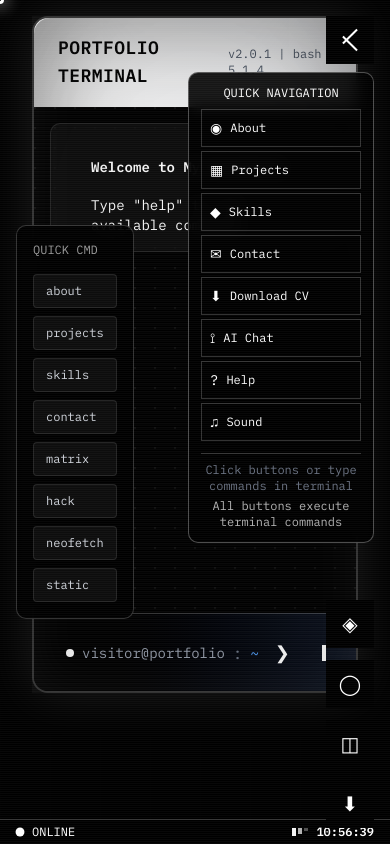
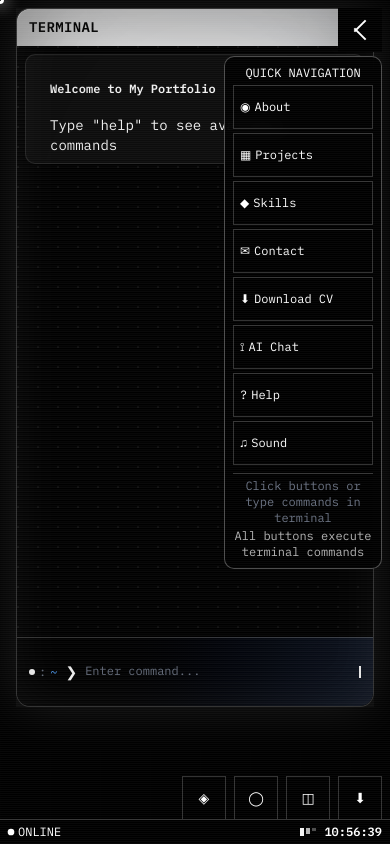
Before and after one commit to Salman-TCM/protfolio-v2, a Next.js app: page / in a window 390 px wide. Both pictures are taken after a click on the button "Toggle navigation menu". Built offline with nearby package versions, Linux system fonts and the light colour scheme.

Commit message:
make responsive

```diff
--- a/app/globals.css
+++ b/app/globals.css
@@ -378,6 +378,101 @@ input[type="text"], textarea {
   background: rgb(200, 200, 200);
 }
 
+/* Retro scrollbar styling for terminal */
+.custom-scrollbar {
+  scrollbar-width: thin;
+  scrollbar-color: rgba(255, 255, 255, 0.3) rgba(255, 255, 255, 0.1);
+}
+
+.custom-scrollbar::-webkit-scrollbar {
+  width: 6px;
+}
+
+.custom-scrollbar::-webkit-scrollbar-track {
+  background: rgba(0, 0, 0, 0.2);
+  border-radius: 3px;
+}
+
+.custom-scrollbar::-webkit-scrollbar-thumb {
+  background: linear-gradient(180deg, #00ff00, #00cc00, #00ff00);
+  border-radius: 3px;
+  border: 1px solid rgba(0, 255, 0, 0.5);
+  box-shadow: inset 0 0 2px rgba(0, 0, 0, 0.3);
+}
+
+.custom-scrollbar::-webkit-scrollbar-thumb:hover {
+  background: linear-gradient(180deg, #00ff00, #00ff00, #00ff00);
+  box-shadow: inset 0 0 2px rgba(0, 255, 0, 0.5), 0 0 4px rgba(0, 255, 0, 0.3);
+}
+
+.custom-scrollbar::-webkit-scrollbar-thumb:active {
+  background: linear-gradient(180deg, #00ff00, #00ff00, #00ff00);
+}
+
+.custom-scrollbar::-webkit-scrollbar-corner {
+  background: rgba(0, 0, 0, 0.1);
+  border-radius: 3px;
+}
+
+/* Mobile-specific responsive improvements */
+@media (max-width: 640px) {
+  /* Better mobile viewport handling */
+  html {
+    -webkit-text-size-adjust: 100%;
+    -ms-text-size-adjust: 100%;
+    touch-action: manipulation;
+  }
+
+  body {
+    font-size: 14px;
+    line-height: 1.4;
+  }
+
+  /* Improve touch targets */
+  button, a, input, textarea, select {
+    min-height: 44px;
+    min-width: 44px;
+  }
+
+  /* Better spacing on mobile */
+  .space-y-4 > * + * {
+    margin-top: 0.75rem;
+  }
+
+  .space-y-6 > * + * {
+    margin-top: 1rem;
+  }
+}
+
+@media (max-width: 480px) {
+  /* Ultra-mobile optimizations */
+  body {
+    font-size: 13px;
+  }
+
+  /* Reduce animations on small screens for performance */
+  @media (prefers-reduced-motion: reduce) {
+    *, *::before, *::after {
+      animation-duration: 0.01ms !important;
+      animation-iteration-count: 1 !important;
+      transition-duration: 0.01ms !important;
+    }
+  }
+}
+
+/* Prevent horizontal scroll on mobile */
+@media (max-width: 768px) {
+  body {
+    overflow-x: hidden;
+  }
+
+  /* Better text wrapping */
+  * {
+    word-wrap: break-word;
+    overflow-wrap: break-word;
+  }
+}
+
 /* Text reveal mask animation */
 @keyframes textReveal {
   from {
--- a/components/floating-navigation.tsx
+++ b/components/floating-navigation.tsx
@@ -22,30 +22,30 @@ const FloatingNavigation = ({ onNavigate }: FloatingNavigationProps) => {
   ]
 
   return (
-    <div className="fixed top-4 sm:top-6 right-4 sm:right-6 z-50 nav-top-right">
+    <div className="fixed top-2 sm:top-4 md:top-6 right-2 sm:right-4 md:right-6 z-50 nav-top-right">
       {/* Main Toggle Button - Improved Design */}
       <motion.button
         whileHover={{ scale: 1.05 }}
         whileTap={{ scale: 0.95 }}
         onClick={() => setIsOpen(!isOpen)}
-        className="w-12 h-12 sm:w-14 sm:h-14 bg-black flex items-center justify-center text-white hover:bg-white hover:text-black transition-all relative group"
+        className="w-10 h-10 sm:w-12 sm:h-12 md:w-14 md:h-14 bg-black flex items-center justify-center text-white hover:bg-white hover:text-black transition-all relative group"
         aria-label="Toggle navigation menu"
       >
         <motion.div
-          className="flex flex-col gap-1 w-5 h-5 justify-center items-center"
+          className="flex flex-col gap-1 w-4 h-4 sm:w-5 sm:h-5 justify-center items-center"
           animate={{ rotate: isOpen ? 180 : 0 }}
           transition={{ duration: 0.3, type: "spring", stiffness: 200 }}
         >
           <motion.span
-            className="w-5 h-0.5 bg-current transition-all origin-center"
+            className="w-4 h-0.5 sm:w-5 bg-current transition-all origin-center"
             animate={{
               rotate: isOpen ? 45 : 0,
-              y: isOpen ? 2.5 : 0
+              y: isOpen ? 2 : 0
             }}
             transition={{ duration: 0.3 }}
           />
           <motion.span
-            className="w-5 h-0.5 bg-current transition-all"
+            className="w-4 h-0.5 sm:w-5 bg-current transition-all"
             animate={{
               opacity: isOpen ? 0 : 1,
               x: isOpen ? -20 : 0
@@ -53,20 +53,20 @@ const FloatingNavigation = ({ onNavigate }: FloatingNavigationProps) => {
             transition={{ duration: 0.2 }}
           />
           <motion.span
-            className="w-5 h-0.5 bg-current transition-all origin-center"
+            className="w-4 h-0.5 sm:w-5 bg-current transition-all origin-center"
             animate={{
               rotate: isOpen ? -45 : 0,
-              y: isOpen ? -2.5 : 0
+              y: isOpen ? -2 : 0
             }}
             transition={{ duration: 0.3 }}
           />
         </motion.div>
 
         {/* Corner accent lines */}
-        <div className="absolute top-0 left-0 w-2 h-2 border-t-2 border-l-2 border-white group-hover:border-black hidden" />
-        <div className="absolute top-0 right-0 w-2 h-2 border-t-2 border-r-2 border-white group-hover:border-black hidden" />
-        <div className="absolute bottom-0 left-0 w-2 h-2 border-b-2 border-l-2 border-white group-hover:border-black hidden" />
-        <div className="absolute bottom-0 right-0 w-2 h-2 border-b-2 border-r-2 border-white group-hover:border-black hidden" />
+        <div className="absolute top-0 left-0 w-1.5 h-1.5 sm:w-2 sm:h-2 border-t border-l border-white group-hover:border-black hidden" />
+        <div className="absolute top-0 right-0 w-1.5 h-1.5 sm:w-2 sm:h-2 border-t border-r border-white group-hover:border-black hidden" />
+        <div className="absolute bottom-0 left-0 w-1.5 h-1.5 sm:w-2 sm:h-2 border-b border-l border-white group-hover:border-black hidden" />
+        <div className="absolute bottom-0 right-0 w-1.5 h-1.5 sm:w-2 sm:h-2 border-b border-r border-white group-hover:border-black hidden" />
       </motion.button>
 
       {/* Navigation Menu - Responsive */}
@@ -76,13 +76,13 @@ const FloatingNavigation = ({ onNavigate }: FloatingNavigationProps) => {
             initial={{ opacity: 0, scale: 0.8, y: 20 }}
             animate={{ opacity: 1, scale: 1, y: 0 }}
             exit={{ opacity: 0, scale: 0.8, y: 20 }}
-            className="absolute top-14 sm:top-16 right-0 bg-black/90 border border-white/30 rounded-lg p-3 sm:p-4 backdrop-blur-sm max-w-[90vw] sm:max-w-none nav-menu-top-right"
+            className="absolute top-12 sm:top-14 md:top-16 right-0 bg-black/90 border border-white/30 rounded-lg p-2 sm:p-3 md:p-4 backdrop-blur-sm max-w-[85vw] sm:max-w-[90vw] md:max-w-none nav-menu-top-right"
           >
-            <div className="text-xs text-white mb-2 sm:mb-3 text-center font-mono">
+            <div className="text-xs text-white mb-1 sm:mb-2 md:mb-3 text-center font-mono">
               QUICK NAVIGATION
             </div>
 
-            <div className="space-y-1 sm:space-y-2 min-w-[160px] sm:min-w-[180px]">
+            <div className="space-y-1 sm:space-y-2 min-w-[140px] sm:min-w-[160px] md:min-w-[180px]">
               {navItems.map((item, index) => (
                 <motion.button
                   key={item.command}
@@ -93,20 +93,20 @@ const FloatingNavigation = ({ onNavigate }: FloatingNavigationProps) => {
                     onNavigate(item.command)
                     setIsOpen(false)
                   }}
-                  className={`w-full flex items-center space-x-2 sm:space-x-3 p-2 sm:p-3 border border-white/20 text-white hover:bg-white hover:text-black transition-all font-mono text-xs sm:text-sm group`}
+                  className={`w-full flex items-center space-x-1 sm:space-x-2 md:space-x-3 p-1.5 sm:p-2 md:p-3 border border-white/20 text-white hover:bg-white hover:text-black transition-all font-mono text-xs sm:text-xs md:text-sm group`}
                 >
-                  <span className="text-sm sm:text-lg">{item.icon}</span>
-                  <span className="flex-1 text-left">{item.label}</span>
+                  <span className="text-xs sm:text-sm md:text-lg">{item.icon}</span>
+                  <span className="flex-1 text-left truncate">{item.label}</span>
                   <span className="text-xs text-gray-500 hidden sm:inline">⏎</span>
                 </motion.button>
               ))}
             </div>
 
-            <div className="mt-3 sm:mt-4 pt-2 sm:pt-3 border-t border-white/20">
+            <div className="mt-2 sm:mt-3 md:mt-4 pt-1 sm:pt-2 md:pt-3 border-t border-white/20">
               <div className="text-xs text-gray-500 text-center font-mono">
                 Click buttons or type commands in terminal
               </div>
-              <div className="text-xs text-white/70 text-center font-mono mt-1">
+              <div className="text-xs text-white/70 text-center font-mono mt-0.5 sm:mt-1">
                 All buttons execute terminal commands
               </div>
             </div>
@@ -120,7 +120,7 @@ const FloatingNavigation = ({ onNavigate }: FloatingNavigationProps) => {
           initial={{ opacity: 0 }}
           animate={{ opacity: 1 }}
           transition={{ delay: 2 }}
-          className="absolute top-14 sm:top-16 right-0 bg-black/80 text-white text-xs p-2 rounded border border-white/30 backdrop-blur-sm pointer-events-none hidden sm:block nav-hint-top-right"
+          className="absolute top-12 sm:top-14 md:top-16 right-0 bg-black/80 text-white text-xs p-1.5 sm:p-2 rounded border border-white/30 backdrop-blur-sm pointer-events-none hidden sm:block nav-hint-top-right"
         >
           Click for navigation
         </motion.div>
--- a/components/social-links.tsx
+++ b/components/social-links.tsx
@@ -35,60 +35,39 @@ const SocialLinks = () => {
   ]
 
   return (
-    <div className="fixed bottom-4 sm:bottom-6 right-4 sm:right-6 z-40 flex flex-col gap-3 sm:gap-4">
+    <div className="fixed bottom-6 sm:bottom-8 md:bottom-8 right-2 sm:right-4 md:right-6 z-40
+                flex flex-row md:flex-col items-center gap-2 sm:gap-3 md:gap-4">
   {socialLinks.map((social, index) => (
-        social.isExternal ? (
     <motion.a
       key={social.label}
       href={social.url}
-            target="_blank"
-            rel="noopener noreferrer"
+      {...(social.isExternal ? { target: "_blank", rel: "noopener noreferrer" } : { download: true })}
       whileHover={{ scale: 1.1 }}
       whileTap={{ scale: 0.95 }}
       initial={{ opacity: 0, x: 20 }}
       animate={{ opacity: 1, x: 0 }}
       transition={{ delay: index * 0.1 }}
-            className="w-12 h-12 sm:w-14 sm:h-14 bg-black text-white flex items-center justify-center text-lg sm:text-xl hover:bg-white hover:text-black transition-all group relative"
-            title={`Visit ${social.label}`}
+      className="w-10 h-10 sm:w-8 md:w-8 lg:w-10 bg-black text-white flex items-center justify-center
+                 text-xs sm:text-sm md:text-base lg:text-xl hover:bg-white hover:text-black
+                 transition-all group relative border border-white/20"
+      title={social.label}
     >
-            <span className="text-xl">{social.icon}</span>
+      <span className="text-sm sm:text-base md:text-lg lg:text-xl">{social.icon}</span>
 
-            {/* Tooltip */}
+      {/* Tooltip - Hidden on mobile, visible on larger screens */}
       <motion.div
         initial={{ opacity: 0, x: 10 }}
         whileHover={{ opacity: 1, x: -5 }}
-              className="absolute right-16 bg-black text-white text-xs px-2 py-1 rounded whitespace-nowrap font-mono pointer-events-none hidden sm:block border border-white/20"
+        className="absolute right-8 sm:right-12 md:right-16 bg-black text-white text-xs px-2 py-1 rounded
+                   whitespace-nowrap font-mono pointer-events-none hidden sm:block border border-white/20"
       >
         {social.label}
       </motion.div>
     </motion.a>
-        ) : (
-          <motion.a
-            key={social.label}
-            href={social.url}
-            download
-            whileHover={{ scale: 1.1 }}
-            whileTap={{ scale: 0.95 }}
-            initial={{ opacity: 0, x: 20 }}
-            animate={{ opacity: 1, x: 0 }}
-            transition={{ delay: index * 0.1 }}
-            className="w-12 h-12 sm:w-14 sm:h-14 bg-black text-white flex items-center justify-center text-lg sm:text-xl hover:bg-white hover:text-black transition-all group relative"
-            title={social.label}
-          >
-            <span className="text-xl">{social.icon}</span>
-
-            {/* Tooltip */}
-            <motion.div
-              initial={{ opacity: 0, x: 10 }}
-              whileHover={{ opacity: 1, x: -5 }}
-              className="absolute right-16 bg-black text-white text-xs px-2 py-1 rounded whitespace-nowrap font-mono pointer-events-none hidden sm:block border border-white/20"
-            >
-              {social.label}
-            </motion.div>
-          </motion.a>
-        )
   ))}
 </div>
+
+
   )
 }
 
--- a/components/status-bar.tsx
+++ b/components/status-bar.tsx
@@ -65,29 +65,29 @@ export function StatusBar() {
 
   return (
     <motion.div
-      className="fixed bottom-0 left-0 right-0 bg-black border-t border-white/20 px-4 py-1 font-mono text-xs z-40"
+      className="fixed bottom-0 left-0 right-0 bg-black border-t border-white/20 px-2 sm:px-3 md:px-4 py-1 sm:py-1.5 md:py-2 font-mono text-xs z-40"
       initial={{ y: 100 }}
       animate={{ y: 0 }}
       transition={{ type: "spring", stiffness: 300, damping: 30 }}
     >
       <div className="max-w-full flex items-center justify-between">
         {/* Left side - System Status */}
-        <div className="flex items-center gap-4">
-          <div className="flex items-center gap-2">
+        <div className="flex items-center gap-2 sm:gap-4">
+          <div className="flex items-center gap-1 sm:gap-2">
             <motion.div
-              className={`w-2 h-2 rounded-full ${networkStatus === 'online' ? 'bg-white' : 'bg-gray-500'}`}
+              className={`w-1.5 h-1.5 sm:w-2 sm:h-2 rounded-full ${networkStatus === 'online' ? 'bg-white' : 'bg-gray-500'}`}
               animate={{
                 scale: networkStatus === 'online' ? [1, 1.2, 1] : 1,
                 opacity: networkStatus === 'online' ? 1 : 0.5
               }}
               transition={{ repeat: Infinity, duration: 2 }}
             />
-            <span className="text-white uppercase">{networkStatus}</span>
+            <span className="text-white uppercase text-xs sm:text-sm">{networkStatus}</span>
           </div>
 
-          <div className="hidden sm:flex items-center gap-2 text-gray-400">
-            <span>CMD:</span>
-            <span className="text-white">{commandCount}</span>
+          <div className="hidden xs:flex items-center gap-2 text-gray-400">
+            <span className="text-xs">CMD:</span>
+            <span className="text-white text-xs">{commandCount}</span>
           </div>
         </div>
 
--- a/components/terminal-interface.tsx
+++ b/components/terminal-interface.tsx
@@ -640,7 +640,7 @@ Made with ❤️ using Next.js and React`
   }
 
   return (
-    <div className="min-h-screen bg-black p-4 md:p-8 font-mono pb-24 relative">
+    <div className="min-h-screen bg-black p-2 sm:p-4 md:p-6 lg:p-8 font-mono pb-20 sm:pb-24 relative">
       {/* Background Grid */}
       <div
         className="fixed inset-0 opacity-5"
@@ -674,21 +674,21 @@ Made with ❤️ using Next.js and React`
 
       <FloatingNavigation onNavigate={handleNavigate} />
 
-      {/* Quick Commands - Left Sidebar */}
+      {/* Quick Commands - Left Sidebar - Hidden on small mobile */}
       {terminalReady && (
         <motion.div
-          className="fixed left-4 top-1/2 transform -translate-y-1/2 z-30"
+          className="fixed left-2 sm:left-4 top-1/2 transform -translate-y-1/2 z-30 hidden sm:block"
           initial={{ opacity: 0, x: -20 }}
           animate={{ opacity: 1, x: 0 }}
           transition={{ delay: 1, duration: 0.5 }}
         >
-          <div className="bg-black/90 backdrop-blur-md p-4 rounded-lg border border-white/20">
-            <div className="flex flex-col gap-2">
-              <div className="text-white font-mono text-xs mb-2 opacity-60">QUICK CMD</div>
+          <div className="bg-black/90 backdrop-blur-md p-2 sm:p-4 rounded-lg border border-white/20">
+            <div className="flex flex-col gap-1 sm:gap-2">
+              <div className="text-white font-mono text-xs mb-1 sm:mb-2 opacity-60">QUICK CMD</div>
               {['about', 'projects', 'skills', 'contact', 'matrix', 'hack', 'neofetch', 'static'].map((cmd, index) => (
                 <motion.button
                   key={cmd}
-                  className="px-3 py-2 bg-white/5 text-gray-300 rounded font-mono text-xs hover:bg-white/10 hover:text-white transition-all text-left border border-white/10"
+                  className="px-2 py-1 sm:px-3 sm:py-2 bg-white/5 text-gray-300 rounded font-mono text-xs hover:bg-white/10 hover:text-white transition-all text-left border border-white/10"
                   initial={{ opacity: 0, x: -10 }}
                   animate={{ opacity: 1, x: 0 }}
                   transition={{ delay: 1.2 + index * 0.05 }}
@@ -727,7 +727,7 @@ Made with ❤️ using Next.js and React`
       {terminalReady && (
         <ScrollReveal direction="up" delay={0.2}>
         <motion.div
-          className="max-w-6xl mx-auto px-4 relative z-10"
+          className="max-w-4xl sm:max-w-5xl md:max-w-6xl mx-auto px-2 sm:px-4 relative z-10"
           initial={{ opacity: 0, y: 20 }}
           animate={{ opacity: 1, y: 0 }}
           transition={{ duration: 0.8, ease: [0.25, 0.1, 0.25, 1] }}
@@ -736,7 +736,7 @@ Made with ❤️ using Next.js and React`
         <CRTEffect>
           <TerminalWindowEffect>
             <motion.div
-              className="bg-black border-2 border-white/20 rounded-2xl overflow-hidden shadow-[0_0_50px_rgba(255,255,255,0.1)] backdrop-blur-sm relative"
+              className="bg-black border border-white/20 sm:border-2 border-white/20 rounded-xl sm:rounded-2xl overflow-hidden shadow-[0_0_50px_rgba(255,255,255,0.1)] backdrop-blur-sm relative"
               initial={{ scale: 0.95, opacity: 0 }}
               animate={{ scale: 1, opacity: 1 }}
               transition={{ duration: 0.6, ease: [0.25, 0.1, 0.25, 1] }}
@@ -748,25 +748,26 @@ Made with ❤️ using Next.js and React`
               <TVNoise isVisible={showTVNoise} onComplete={() => setShowTVNoise(false)} />
 
               {/* Terminal Shadow Inset */}
-              <div className="absolute inset-0 rounded-2xl shadow-[inset_0_0_100px_rgba(0,0,0,0.5)] pointer-events-none" />
+              <div className="absolute inset-0 rounded-xl sm:rounded-2xl shadow-[inset_0_0_100px_rgba(0,0,0,0.5)] pointer-events-none" />
           {/* Terminal Header */}
           <motion.div
-            className="bg-gradient-to-r from-white to-gray-100 text-black px-6 py-4 flex justify-between items-center border-b border-white/10"
+            className="bg-gradient-to-r from-white to-gray-100 text-black px-3 sm:px-4 md:px-6 py-2 sm:py-3 md:py-4 flex justify-between items-center border-b border-white/10"
             initial={{ y: -20, opacity: 0 }}
             animate={{ y: 0, opacity: 1 }}
             transition={{ delay: 0.3, duration: 0.5 }}
           >
-            <div className="flex items-center gap-4">
+            <div className="flex items-center gap-2 sm:gap-3 md:gap-4">
               <motion.div
-                className="font-bold font-mono text-lg tracking-wide"
+                className="font-bold font-mono text-sm sm:text-base md:text-lg tracking-wide"
                 initial={{ opacity: 0 }}
                 animate={{ opacity: 1 }}
                 transition={{ delay: 0.5 }}
               >
-                PORTFOLIO TERMINAL
+                <span className="hidden xs:inline">PORTFOLIO TERMINAL</span>
+                <span className="xs:hidden">TERMINAL</span>
               </motion.div>
               <motion.div
-                className="text-xs text-gray-600 font-mono"
+                className="text-xs text-gray-600 font-mono hidden sm:block"
                 initial={{ opacity: 0 }}
                 animate={{ opacity: 1 }}
                 transition={{ delay: 0.7 }}
@@ -787,12 +788,12 @@ Made with ❤️ using Next.js and React`
               }}
             />
 
-            <div className="p-4 md:p-8 space-y-4 md:space-y-6 h-[60vh] md:h-[70vh] overflow-y-auto custom-scrollbar relative z-10">
+            <div className="flex flex-col p-2 sm:p-3 md:p-4 lg:p-6 h-[70vh] sm:h-[75vh] md:h-[80vh] lg:h-[85vh] overflow-y-auto custom-scrollbar relative z-10">
             <AnimatePresence mode="wait">
               {commands.map((cmd, index) => (
                 <motion.div
                   key={cmd.id}
-                  className="space-y-3 p-4 rounded-lg bg-white/5 border border-white/10 backdrop-blur-sm"
+                  className="space-y-2 sm:space-y-3 p-2 sm:p-3 md:p-4 rounded-lg bg-white/5 border border-white/10 backdrop-blur-sm"
                   initial={{ opacity: 0, x: -20 }}
                   animate={{ opacity: 1, x: 0 }}
                   exit={{ opacity: 0, x: 20 }}
@@ -804,18 +805,18 @@ Made with ❤️ using Next.js and React`
                 >
                   {cmd.input && (
                     <motion.div
-                      className="flex items-center gap-3 text-white border-b border-white/10 pb-2"
+                      className="flex items-center gap-2 sm:gap-3 text-white border-b border-white/10 pb-1 sm:pb-2"
                       initial={{ opacity: 0 }}
                       animate={{ opacity: 1 }}
                       transition={{ delay: 0.2 }}
                     >
-                      <span className="text-white text-lg">❯</span>
-                      <span className="font-mono text-sm">{cmd.input}</span>
-                      <span className="text-gray-400 text-xs ml-auto">{cmd.timestamp}</span>
+                      <span className="text-white text-sm sm:text-base lg:text-lg">❯</span>
+                      <span className="font-mono text-xs sm:text-sm flex-1 min-w-0 break-all">{cmd.input}</span>
+                      <span className="text-gray-400 text-xs ml-auto whitespace-nowrap">{cmd.timestamp}</span>
                     </motion.div>
                   )}
                   <motion.div
-                    className="text-white whitespace-pre-wrap font-mono text-sm leading-relaxed pl-6"
+                    className="text-white whitespace-pre-wrap font-mono text-xs sm:text-sm leading-relaxed pl-4 sm:pl-6"
                     initial={{ opacity: 0, y: 10 }}
                     animate={{ opacity: 1, y: 0 }}
                     transition={{ delay: 0.3, duration: 0.5 }}
@@ -831,23 +832,23 @@ Made with ❤️ using Next.js and React`
 
           {/* Terminal Input */}
           <motion.div
-            className="border-t border-white/20 bg-gradient-to-r from-black/80 to-gray-900/80 px-8 py-6 backdrop-blur-sm"
+            className="border-t border-white/20 bg-gradient-to-r from-black/80 to-gray-900/80 px-3 sm:px-4 md:px-6 lg:px-8 py-3 sm:py-4 md:py-6 backdrop-blur-sm"
             initial={{ opacity: 0 }}
             animate={{ opacity: 1 }}
             transition={{ delay: 0.8 }}
           >
-            <div className="flex items-center gap-4">
+            <div className="flex items-center gap-2 sm:gap-3 md:gap-4">
               <motion.div
-                className="flex items-center gap-2 text-white"
+                className="flex items-center gap-1 sm:gap-2 text-white"
                 initial={{ opacity: 0 }}
                 animate={{ opacity: 1 }}
                 transition={{ delay: 1 }}
               >
-                <div className="w-2 h-2 bg-white rounded-full animate-pulse" />
-                <span className="font-mono text-sm text-gray-400">visitor@portfolio</span>
-                <span className="text-gray-500">:</span>
-                <span className="text-blue-400 text-sm">~</span>
-                <span className="text-white text-lg ml-2">❯</span>
+                <div className="w-1.5 h-1.5 sm:w-2 sm:h-2 bg-white rounded-full animate-pulse" />
+                <span className="font-mono text-xs sm:text-sm text-gray-400 hidden xs:block">visitor@portfolio</span>
+                <span className="text-gray-500 text-xs">:</span>
+                <span className="text-blue-400 text-xs sm:text-sm">~</span>
+                <span className="text-white text-sm sm:text-base lg:text-lg ml-1 sm:ml-2">❯</span>
               </motion.div>
 
               <motion.input
@@ -856,7 +857,7 @@ Made with ❤️ using Next.js and React`
                 onChange={handleInputChange}
                 onKeyPress={handleKeyPress}
                 placeholder="Enter command..."
-                className="flex-1 bg-transparent outline-none text-white placeholder-gray-500 font-mono text-sm border-b border-transparent focus:border-white/30 transition-all duration-300 py-1"
+                className="flex-1 bg-transparent outline-none text-white placeholder-gray-500 font-mono text-xs sm:text-sm border-b border-transparent focus:border-white/30 transition-all duration-300 py-1"
                 autoFocus
                 initial={{ opacity: 0, width: 0 }}
                 animate={{ opacity: 1, width: "100%" }}
@@ -869,7 +870,7 @@ Made with ❤️ using Next.js and React`
                 animate={{ opacity: 1 }}
                 transition={{ delay: 1.4 }}
               >
-                <div className="w-1 bg-white animate-pulse h-4" />
+                <div className="w-0.5 sm:w-1 bg-white animate-pulse h-3 sm:h-4" />
               </motion.div>
             </div>
           </motion.div>
```
Lines whose indentation alone changed are shown as unchanged.
